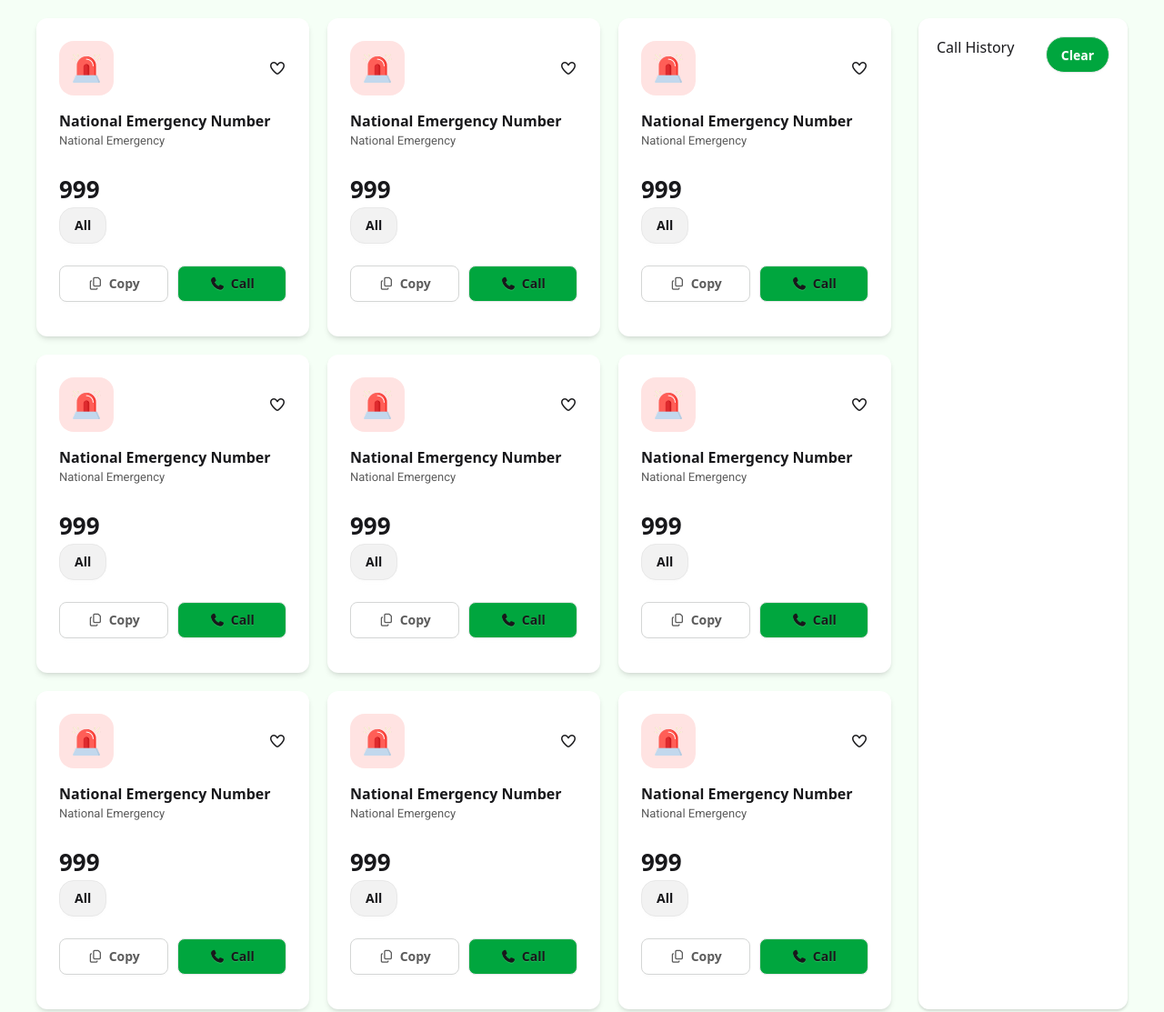
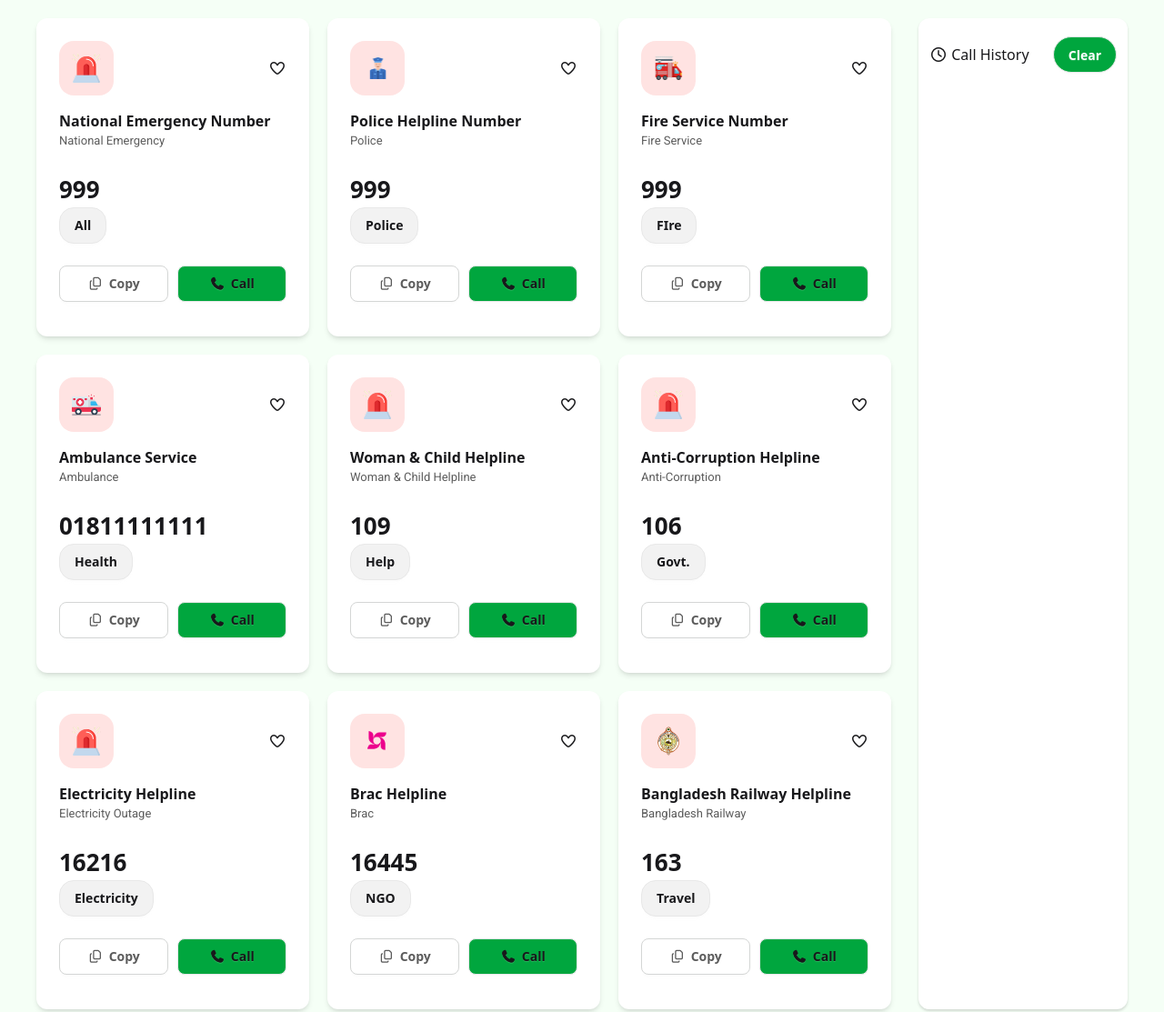
Before and after one commit to TawfiqAhmedRafi/Assignment-05, a plain HTML site: page index.html in a window 1280 px wide. Shown: the part 360-1473 px from the top of the page at 91% size. Drawn offline with nearby package versions, Linux system fonts and the light colour scheme.

Commit message:
main website structure done

```diff
--- a/index.html
+++ b/index.html
@@ -58,9 +58,9 @@
             </div>
       </div>
       <!-- main -->
-       <div class="md:px-[40px] h-auto px-[20px] pt-[30px] md:pt-[40px] bg-[#f5fff6] pb-[86px] flex flex-col md:flex-row gap-[40px] md:gap-[30px]">
+       <div class="md:px-[40px] h-auto px-[20px] pt-[30px] md:pt-[40px] bg-[#f5fff6] pb-[50px] md:pb-[70px] flex flex-col md:flex-row gap-[40px] md:gap-[30px]">
         <!-- cards -->
-           <div class="grid grid-cols-1 md:grid-cols-3  gap-[20px] md:gap-[20px]">
+           <div class="grid grid-cols-1  md:grid-cols-3  gap-[20px] md:gap-[20px]">
             <!-- all -->
                 <div class="h-[350px] w-auto md:w-[300px] rounded-[12px] shadow-md bg-white p-[25px]">
                 <div class="flex justify-between items-center">
@@ -94,7 +94,7 @@
                  <div class="h-[350px] w-auto md:w-[300px] rounded-[12px] shadow-md bg-white p-[25px]">
                 <div class="flex justify-between items-center">
                 <div class="w-[60px] h-[60px] rounded-[16px] bg-[#FFE3E2] flex items-center justify-center">
-                    <img src="./assets/emergency.png" alt="" class="w-[32px] h-[32px]">
+                    <img src="./assets/police.png" alt="" class="w-[32px] h-[32px]">
                 </div>
                 <div>
                     <i class="fa-regular fa-heart"></i>
@@ -102,17 +102,17 @@
                 </div>
                 <div class="pt-[16px]">
                     <p class="font-bold text-[16px] md:text-[16px]">
-                        National Emergency Number
+                        Police Helpline Number
                     </p>
                     <p class="roboto-font text-[#5c5c5c] text-[13px] ">
-                        National Emergency
+                        Police
                     </p>
                 </div>
                 <div class="pt-[24px]">
                     <p class="font-bold text-[20px] md:text-[26px]">
                         999
                     </p>
-                    <button class="btn rounded-2xl bg-[#f2f2f2]">All</button>
+                    <button class="btn rounded-2xl bg-[#f2f2f2]">Police</button>
                 </div>
                 <div class="pt-[24px] flex justify-between">
                     <button class="btn h-[40px] w-[120px] border border-[rgba(212,214,213,1)] rounded-[8px] bg-white  text-[#5c5c5c]"><i class="fa-regular fa-copy"></i>Copy</button>
@@ -123,7 +123,7 @@
                  <div class="h-[350px] w-auto md:w-[300px] rounded-[12px] shadow-md bg-white p-[25px]">
                 <div class="flex justify-between items-center">
                 <div class="w-[60px] h-[60px] rounded-[16px] bg-[#FFE3E2] flex items-center justify-center">
-                    <img src="./assets/emergency.png" alt="" class="w-[32px] h-[32px]">
+                    <img src="./assets/fire-service.png" alt="" class="w-[32px] h-[32px]">
                 </div>
                 <div>
                     <i class="fa-regular fa-heart"></i>
@@ -131,17 +131,17 @@
                 </div>
                 <div class="pt-[16px]">
                     <p class="font-bold text-[16px] md:text-[16px]">
-                        National Emergency Number
+                        Fire Service Number
                     </p>
                     <p class="roboto-font text-[#5c5c5c] text-[13px] ">
-                        National Emergency
+                        Fire Service
                     </p>
                 </div>
                 <div class="pt-[24px]">
                     <p class="font-bold text-[20px] md:text-[26px]">
                         999
                     </p>
-                    <button class="btn rounded-2xl bg-[#f2f2f2]">All</button>
+                    <button class="btn rounded-2xl bg-[#f2f2f2]">FIre</button>
                 </div>
                 <div class="pt-[24px] flex justify-between">
                     <button class="btn h-[40px] w-[120px] border border-[rgba(212,214,213,1)] rounded-[8px] bg-white  text-[#5c5c5c]"><i class="fa-regular fa-copy"></i>Copy</button>
@@ -152,7 +152,7 @@
                  <div class="h-[350px] w-auto md:w-[300px] rounded-[12px] shadow-md bg-white p-[25px]">
                 <div class="flex justify-between items-center">
                 <div class="w-[60px] h-[60px] rounded-[16px] bg-[#FFE3E2] flex items-center justify-center">
-                    <img src="./assets/emergency.png" alt="" class="w-[32px] h-[32px]">
+                    <img src="./assets/ambulance.png" alt="" class="w-[32px] h-[32px]">
                 </div>
                 <div>
                     <i class="fa-regular fa-heart"></i>
@@ -160,17 +160,17 @@
                 </div>
                 <div class="pt-[16px]">
                     <p class="font-bold text-[16px] md:text-[16px]">
-                        National Emergency Number
+                        Ambulance Service
                     </p>
                     <p class="roboto-font text-[#5c5c5c] text-[13px] ">
-                        National Emergency
+                        Ambulance
                     </p>
                 </div>
                 <div class="pt-[24px]">
                     <p class="font-bold text-[20px] md:text-[26px]">
-                        999
+                        01811111111
                     </p>
-                    <button class="btn rounded-2xl bg-[#f2f2f2]">All</button>
+                    <button class="btn rounded-2xl bg-[#f2f2f2]">Health</button>
                 </div>
                 <div class="pt-[24px] flex justify-between">
                     <button class="btn h-[40px] w-[120px] border border-[rgba(212,214,213,1)] rounded-[8px] bg-white  text-[#5c5c5c]"><i class="fa-regular fa-copy"></i>Copy</button>
@@ -189,17 +189,17 @@
                 </div>
                 <div class="pt-[16px]">
                     <p class="font-bold text-[16px] md:text-[16px]">
-                        National Emergency Number
+                        Woman & Child Helpline
                     </p>
                     <p class="roboto-font text-[#5c5c5c] text-[13px] ">
-                        National Emergency
+                         Woman & Child Helpline
                     </p>
                 </div>
                 <div class="pt-[24px]">
                     <p class="font-bold text-[20px] md:text-[26px]">
-                        999
+                        109
                     </p>
-                    <button class="btn rounded-2xl bg-[#f2f2f2]">All</button>
+                    <button class="btn rounded-2xl bg-[#f2f2f2]">Help</button>
                 </div>
                 <div class="pt-[24px] flex justify-between">
                     <button class="btn h-[40px] w-[120px] border border-[rgba(212,214,213,1)] rounded-[8px] bg-white  text-[#5c5c5c]"><i class="fa-regular fa-copy"></i>Copy</button>
@@ -218,17 +218,17 @@
                 </div>
                 <div class="pt-[16px]">
                     <p class="font-bold text-[16px] md:text-[16px]">
-                        National Emergency Number
+                       Anti-Corruption Helpline
                     </p>
                     <p class="roboto-font text-[#5c5c5c] text-[13px] ">
-                        National Emergency
+                        Anti-Corruption
                     </p>
                 </div>
                 <div class="pt-[24px]">
                     <p class="font-bold text-[20px] md:text-[26px]">
-                        999
+                        106
                     </p>
-                    <button class="btn rounded-2xl bg-[#f2f2f2]">All</button>
+                    <button class="btn rounded-2xl bg-[#f2f2f2]">Govt.</button>
                 </div>
                 <div class="pt-[24px] flex justify-between">
                     <button class="btn h-[40px] w-[120px] border border-[rgba(212,214,213,1)] rounded-[8px] bg-white  text-[#5c5c5c]"><i class="fa-regular fa-copy"></i>Copy</button>
@@ -247,17 +247,17 @@
                 </div>
                 <div class="pt-[16px]">
                     <p class="font-bold text-[16px] md:text-[16px]">
-                        National Emergency Number
+                        Electricity Helpline
                     </p>
                     <p class="roboto-font text-[#5c5c5c] text-[13px] ">
-                        National Emergency
+                        Electricity Outage
                     </p>
                 </div>
                 <div class="pt-[24px]">
                     <p class="font-bold text-[20px] md:text-[26px]">
-                        999
+                        16216
                     </p>
-                    <button class="btn rounded-2xl bg-[#f2f2f2]">All</button>
+                    <button class="btn rounded-2xl bg-[#f2f2f2]">Electricity</button>
                 </div>
                 <div class="pt-[24px] flex justify-between">
                     <button class="btn h-[40px] w-[120px] border border-[rgba(212,214,213,1)] rounded-[8px] bg-white  text-[#5c5c5c]"><i class="fa-regular fa-copy"></i>Copy</button>
@@ -268,7 +268,7 @@
                  <div class="h-[350px] w-auto md:w-[300px] rounded-[12px] shadow-md bg-white p-[25px]">
                 <div class="flex justify-between items-center">
                 <div class="w-[60px] h-[60px] rounded-[16px] bg-[#FFE3E2] flex items-center justify-center">
-                    <img src="./assets/emergency.png" alt="" class="w-[32px] h-[32px]">
+                    <img src="./assets/brac.png" alt="" class="w-[32px] h-[32px]">
                 </div>
                 <div>
                     <i class="fa-regular fa-heart"></i>
@@ -276,17 +276,17 @@
                 </div>
                 <div class="pt-[16px]">
                     <p class="font-bold text-[16px] md:text-[16px]">
-                        National Emergency Number
+                        Brac Helpline
                     </p>
                     <p class="roboto-font text-[#5c5c5c] text-[13px] ">
-                        National Emergency
+                        Brac
                     </p>
                 </div>
                 <div class="pt-[24px]">
                     <p class="font-bold text-[20px] md:text-[26px]">
-                        999
+                        16445
                     </p>
-                    <button class="btn rounded-2xl bg-[#f2f2f2]">All</button>
+                    <button class="btn rounded-2xl bg-[#f2f2f2]">NGO</button>
                 </div>
                 <div class="pt-[24px] flex justify-between">
                     <button class="btn h-[40px] w-[120px] border border-[rgba(212,214,213,1)] rounded-[8px] bg-white  text-[#5c5c5c]"><i class="fa-regular fa-copy"></i>Copy</button>
@@ -297,7 +297,7 @@
                  <div class="h-[350px] w-auto md:w-[300px] rounded-[12px] shadow-md bg-white p-[25px]">
                 <div class="flex justify-between items-center">
                 <div class="w-[60px] h-[60px] rounded-[16px] bg-[#FFE3E2] flex items-center justify-center">
-                    <img src="./assets/emergency.png" alt="" class="w-[32px] h-[32px]">
+                    <img src="./assets/Bangladesh-Railway.png" alt="" class="w-[32px] h-[32px]">
                 </div>
                 <div>
                     <i class="fa-regular fa-heart"></i>
@@ -305,17 +305,17 @@
                 </div>
                 <div class="pt-[16px]">
                     <p class="font-bold text-[16px] md:text-[16px]">
-                        National Emergency Number
+                        Bangladesh Railway Helpline
                     </p>
                     <p class="roboto-font text-[#5c5c5c] text-[13px] ">
-                        National Emergency
+                        Bangladesh Railway
                     </p>
                 </div>
                 <div class="pt-[24px]">
                     <p class="font-bold text-[20px] md:text-[26px]">
-                        999
+                        163
                     </p>
-                    <button class="btn rounded-2xl bg-[#f2f2f2]">All</button>
+                    <button class="btn rounded-2xl bg-[#f2f2f2]">Travel</button>
                 </div>
                 <div class="pt-[24px] flex justify-between">
                     <button class="btn h-[40px] w-[120px] border border-[rgba(212,214,213,1)] rounded-[8px] bg-white  text-[#5c5c5c]"><i class="fa-regular fa-copy"></i>Copy</button>
@@ -325,15 +325,23 @@
 
            </div>
            <!-- history -->
-           <div class="min-h-[350px] w-full md:h-[1090px] md:w-[230px]   bg-white flex justify-between p-[24px] md:p-[20px] items-start rounded-[12px] shadow-[0px_2px_3px_0px_rgba(0,0,0,0.15)] ">
+           <div class="flex-1 min-h-[350px]  md:min-h-[1090px] w-full min-w-[230px] bg-white p-[24px] md:px-[12px] md:py-[20px]  rounded-[12px] shadow-[0px_2px_3px_0px_rgba(0,0,0,0.15)] ">
+                <div class="flex justify-between items-center">
                 <div>
-                    Call History
+                  <i class="fa-regular fa-clock"></i>  Call History
                 </div>
                 <div>
                     <button class="btn text-white bg-[#00a63e]  rounded-[40px]">Clear</button>
                 </div>
+                </div>
+
            </div>
 
        </div>
+
+
+
+         <script src="script.js"></script>
 </body>
+
 </html>
```
Also changed, not shown: script.js (added).
